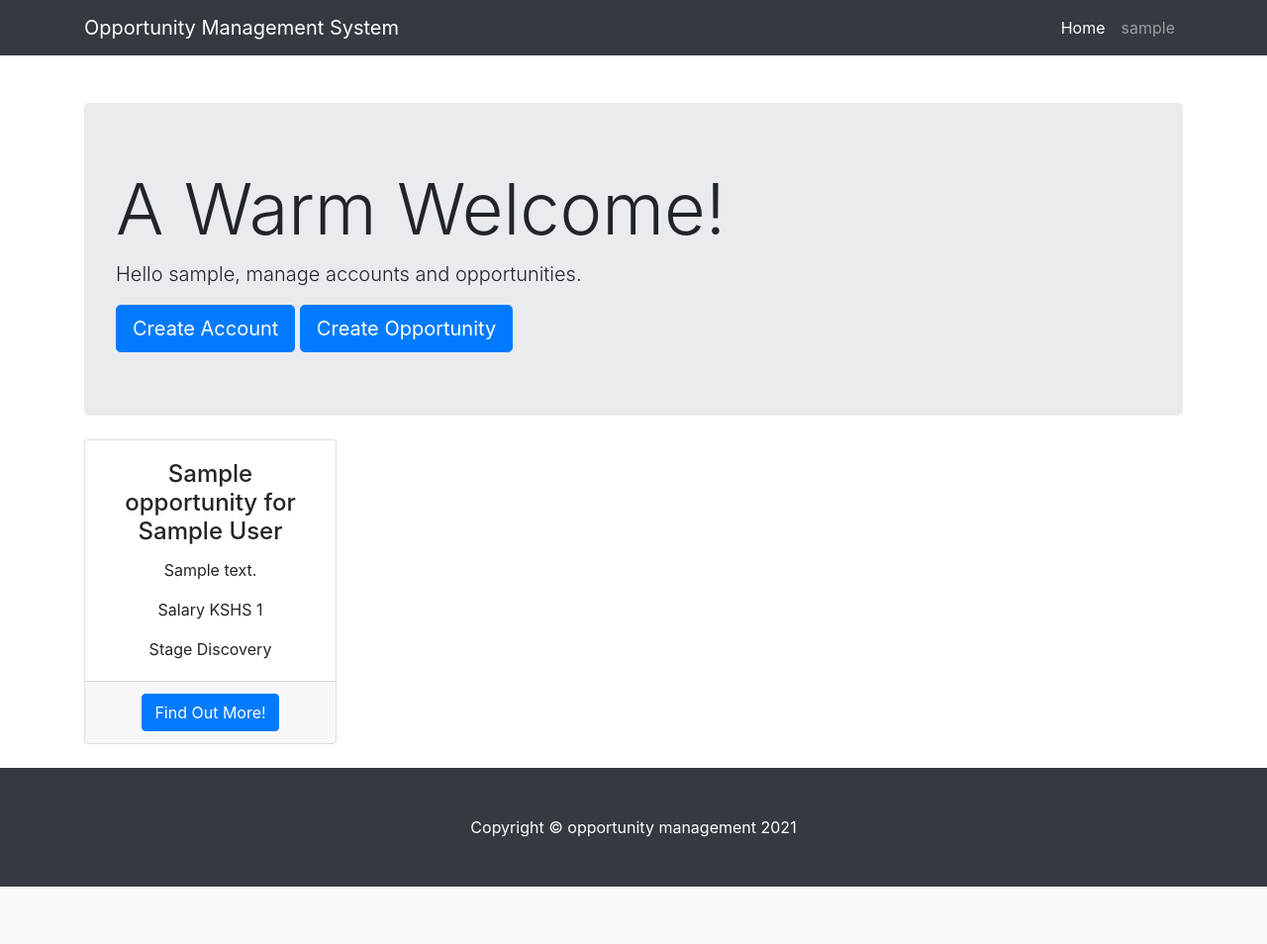
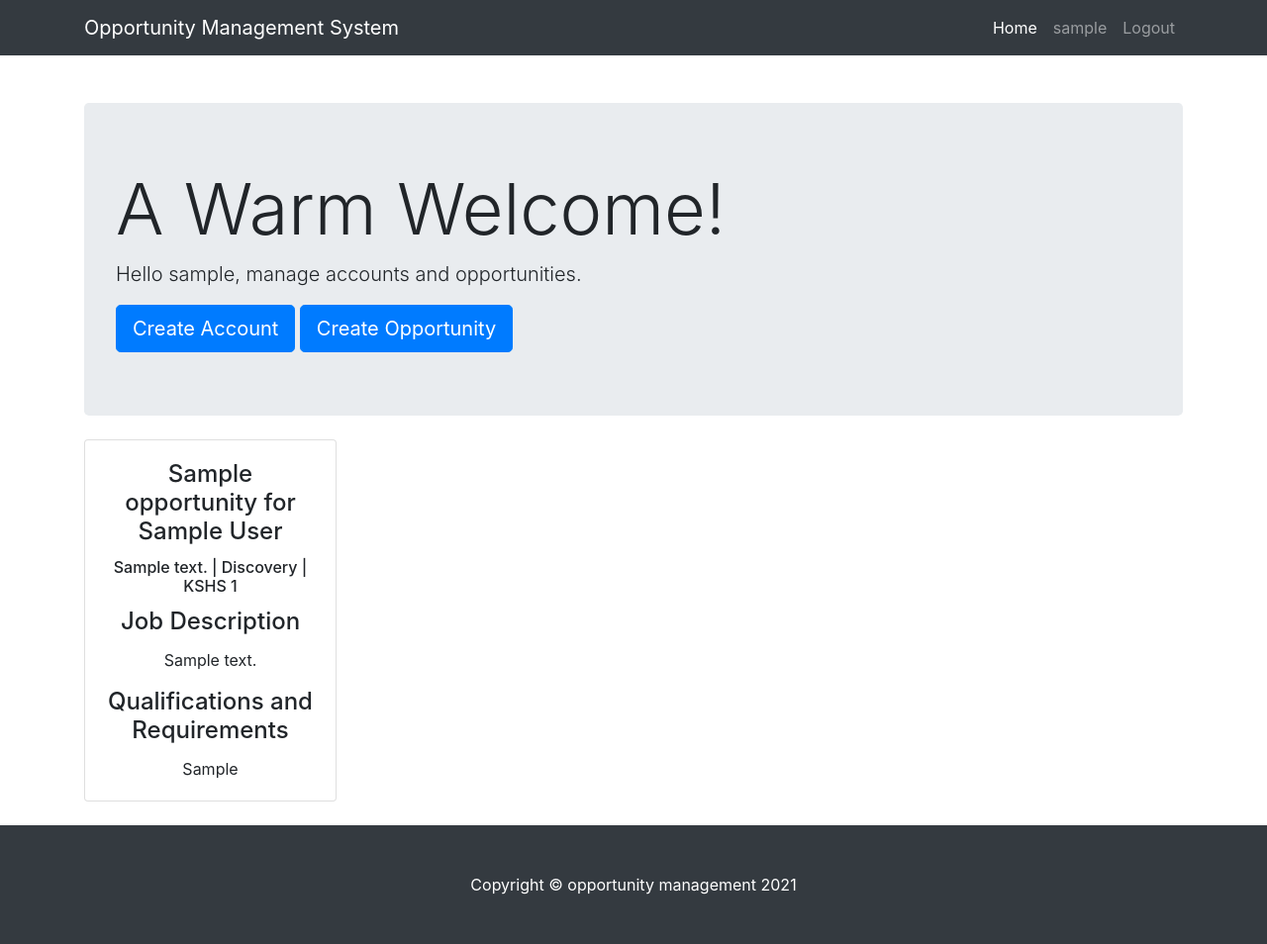
Before and after one commit to BabGee/opportunity-management, a Django app: page / in a window 1280 px wide. Shown: the whole page at 99% size. Before the commit the page ends 896 px from the top, so only its background shows below. Run offline with Django 3.2, Linux system fonts and the light colour scheme; a user stored in the database is signed in; tables that the repository leaves empty hold one stand-in row (values such as "Sample post"); some libraries are stand-ins or nearby versions.

Commit message:
added logout

```diff
--- a/opportunity_management/opportunities/models.py
+++ b/opportunity_management/opportunities/models.py
@@ -16,7 +16,8 @@ class Account(models.Model):
 
 class Opportunity(models.Model):
 	name = models.CharField(max_length=100)
-	description = models.TextField(max_length=500, default='')
+	description = models.TextField()
+	requirements = models.TextField(default='')
 	account = models.ForeignKey(Account, on_delete=models.CASCADE)
 	ammount = models.IntegerField(blank=True, null=True)
 	stage = models.CharField(max_length=20, choices=STAGE_CHOICES, default='D')
--- a/opportunity_management/opportunities/templates/opportunities/index.html
+++ b/opportunity_management/opportunities/templates/opportunities/index.html
@@ -28,13 +28,15 @@
             <div class="card h-100">
               <div class="card-body">
                 <h4 class="card-title">{{opportunity.name}} for {{opportunity.account.name}}</h4>
+                <h6 class="card-title">{{opportunity.account.address}} | {{opportunity.get_stage_display}} | KSHS {{opportunity.ammount|intcomma}}</h6>
+                <h4 class="card-title">Job Description</h4>
                 <p class="card-text">{{opportunity.description}}</p>
-                <p class="card-text">Salary KSHS {{opportunity.ammount|intcomma}}</p>
-                <p class="card-text">Stage {{opportunity.get_stage_display}}</p>
+                <h4 class="card-title">Qualifications and Requirements</h4>
+                <p class="card-text">{{opportunity.requirements}}</p>
               </div>
-              <div class="card-footer">
+              <!-- <div class="card-footer">
                 <a href="#" class="btn btn-primary">Find Out More!</a>
-              </div>
+              </div> -->
             </div>
           </div>
 
--- a/opportunity_management/opportunities/templates/opportunities/navbar.html
+++ b/opportunity_management/opportunities/templates/opportunities/navbar.html
@@ -12,9 +12,18 @@
               <span class="sr-only">(current)</span>
             </a>
           </li>
-          <li class="nav-item">
-            <a class="nav-link" href="{% url 'index' %}">{{user.username}} </a>
-          </li>
+
+          {% if user.is_authenticated %}
+
+            <li class="nav-item">
+              <a class="nav-link" href="{% url 'index' %}">{{user.username}} </a>
+            </li>
+            <li class="nav-item">
+              <a class="nav-link" href="{% url 'logout' %}"> Logout </a>
+            </li>
+
+          {% endif %}
+
         </ul>
       </div>
     </div>
--- a/opportunity_management/opportunity_management/urls.py
+++ b/opportunity_management/opportunity_management/urls.py
@@ -25,5 +25,6 @@ urlpatterns = [
     path('create_account', opportunities_views.create_account, name='create_account'),
     path('create_opportunity', opportunities_views.create_opportunity, name='create_opportunity'),
     path('user/signup/', users_views.signup_view, name='signup'),
-    path('user/login', users_views.user_login, name='login')
+    path('user/login', users_views.user_login, name='login'),
+    path('user/logout/', users_views.user_logout, name='logout')
 ]
```
Also changed, not shown: opportunity_management/users/views.py (+7 -1 lines), opportunity_management/opportunities/migrations/0003_auto_20210129_1250.py (added).
